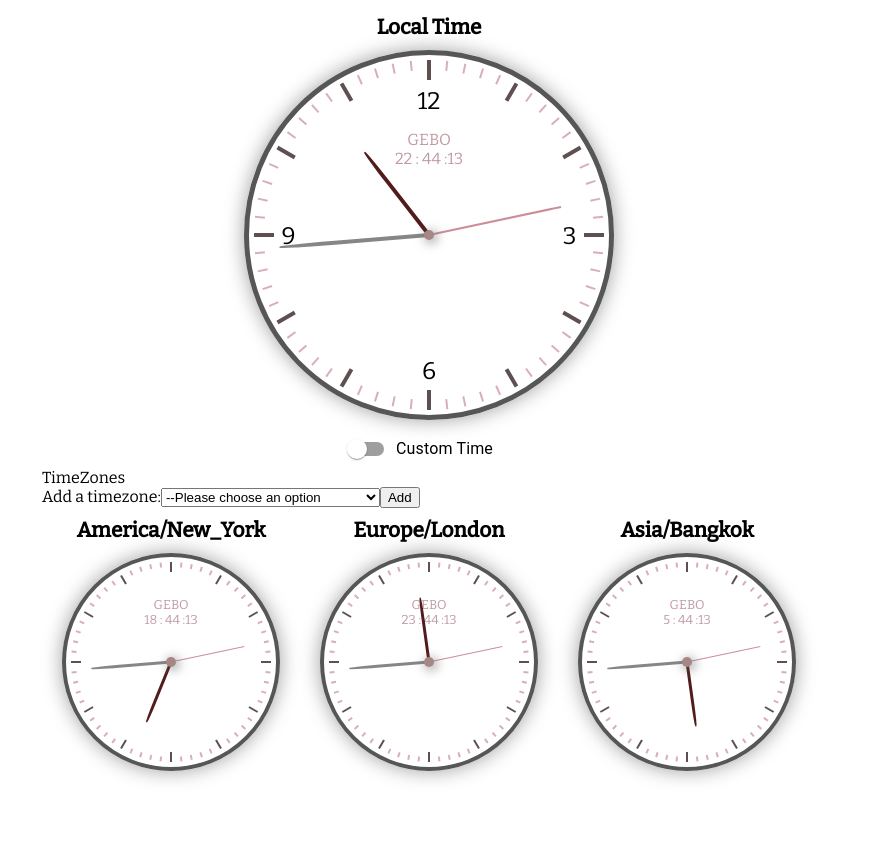
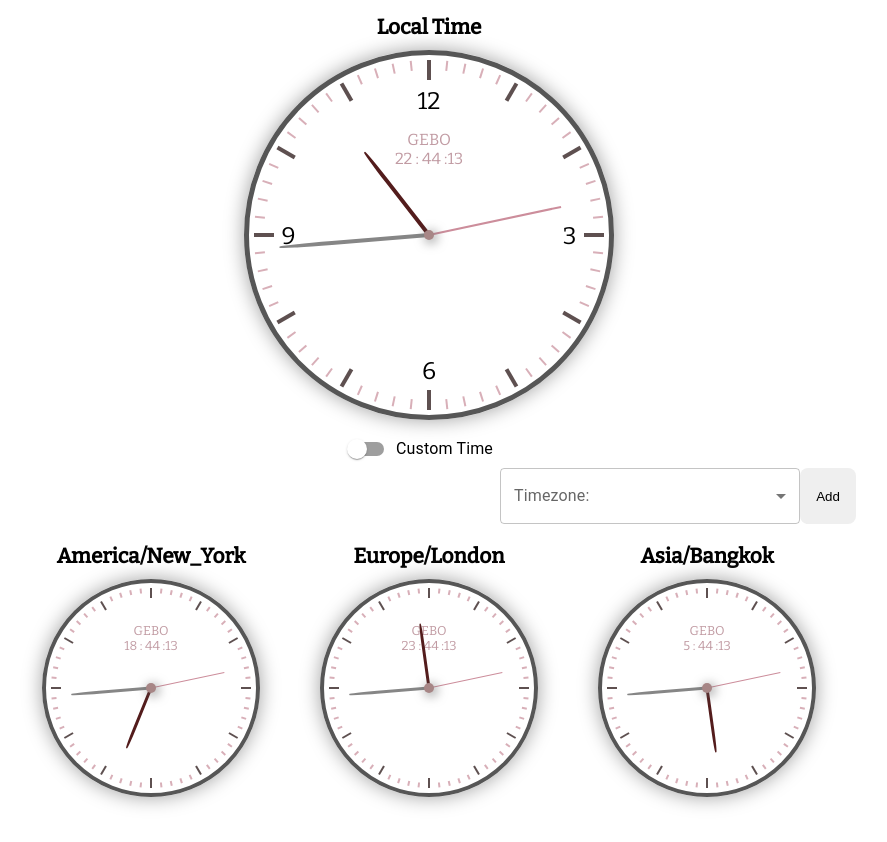
Before and after one commit to sprajams/analog-clock, a React (Create React App) app: page / in a window 1280 px wide. Shown: the whole page, without its empty margins (211-1098 px from the left). Before the commit the page ends 800 px from the top, so only its background shows below. Built offline with nearby package versions, Linux system fonts and the light colour scheme.

Commit message:
mui select input and styling of small clock grid

```diff
--- a/src/App.jsx
+++ b/src/App.jsx
@@ -20,6 +20,11 @@ function App() {
   const [manual, setManual] = useState(false);
   const [customTime, setCustomTime] = useState(new Date());
 
+  const [arrTz, setArrTz] = useState([
+    `America/New_York`,
+    `Europe/London`,
+    `Asia/Bangkok`,
+  ]);
   return (
     <div className="outer">
       {/* CURRENT TIME */}
@@ -35,7 +40,7 @@ function App() {
 
       {manual ? null : (
         <div className="smallGroup">
-          <Timezones time={time} />
+          <Timezones time={time} setArrTz={setArrTz} arrTz={arrTz} />
         </div>
       )}
     </div>
--- a/src/components/Timezones/index.jsx
+++ b/src/components/Timezones/index.jsx
@@ -2,40 +2,57 @@ import { useState } from "react";
 import Clock from "../Clock";
 import tzData from "../../constants/tzData";
 import styles from "./styles.module.scss";
+import Box from "@mui/material/Box";
+import InputLabel from "@mui/material/InputLabel";
+import MenuItem from "@mui/material/MenuItem";
+import FormControl from "@mui/material/FormControl";
+import Select from "@mui/material/Select";
 
-function Timezones({ time }) {
+function Timezones({ time, setArrTz, arrTz }) {
   const [tz, setTz] = useState("");
-  const [arrTz, setArrTz] = useState([
-    `America/New_York`,
-    `Europe/London`,
-    `Asia/Bangkok`,
-  ]);
 
+  //   state of selected timezone value
   const onChange = (e) => {
     setTz(e.target.value);
   };
+  //   add new clock with selected timezone if the selected timezone isnt already displayed
   const onClick = () => {
+    if (tz) {
+      if (!arrTz.includes(tz)) {
         setArrTz((curr) => {
           return [...curr, tz];
         });
+      }
+    }
   };
 
   return (
     <div>
-      <div>TimeZones</div>
-      <div>
-        <label htmlFor="tz-select">Add a timezone:</label>
-        <select name="tz" id="tz-select" onChange={onChange}>
-          <option value="">--Please choose an option</option>
+      <div className={styles.inputWrap}>
+        <Box className={styles.selectBox}>
+          <FormControl fullWidth>
+            <InputLabel id="timezone-select-label">Timezone:</InputLabel>
+            <Select
+              labelId="timezone-select-label"
+              name="tz"
+              id="tz-select"
+              onChange={onChange}
+              value={tz}
+              label="Timezone"
+            >
               {tzData.map((x) => {
                 return (
-              <option value={x.name} key={x.name}>
+                  <MenuItem value={x.name} key={x.name}>
                     {x.name}
-              </option>
+                  </MenuItem>
                 );
               })}
-        </select>
-        <button onClick={onClick}>Add</button>
+            </Select>
+          </FormControl>
+        </Box>
+        <button onClick={onClick} className={styles.inputButton}>
+          Add
+        </button>
       </div>
       <div className={styles.container}>
         {arrTz.map((x, i) => {
--- a/src/components/Timezones/styles.module.scss
+++ b/src/components/Timezones/styles.module.scss
@@ -1,6 +1,21 @@
 .container {
   @media (min-width: 768px) {
-    margin-top: 10px;
-    display: flex;
+    margin: 20px;
+    display: grid;
+    grid-template-columns: repeat(3, 1fr);
+    grid-gap: 20px;
   }
 }
+.selectBox {
+  width: 300px;
+}
+.inputWrap {
+  display: flex;
+  justify-content: end;
+}
+.inputButton {
+  width: 56px;
+  border: none;
+  cursor: pointer;
+  border-radius: 8px;
+}
```
Lines whose indentation alone changed are shown as unchanged.
